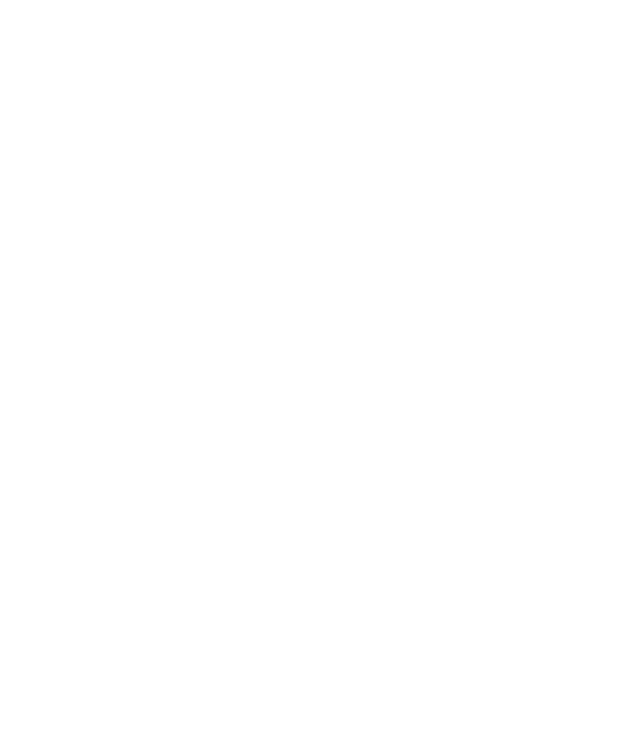
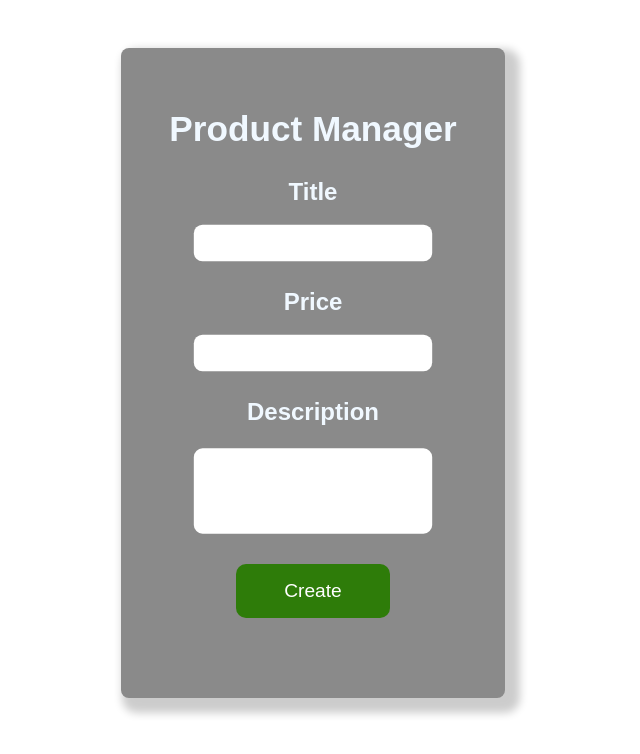
Before and after one commit to JoacoMaurtua/fullstack-manager, a React (Create React App) app in the folder client/: page / in a window 1280 px wide. Shown: the top 754 px of the page, without its empty margins (327-967 px from the left). Built offline with nearby package versions, Linux system fonts and the light colour scheme.

Commit message:
form structure and styles complete

```diff
--- a/client/src/components/Form/Form.css
+++ b/client/src/components/Form/Form.css
@@ -2,7 +2,13 @@
   font-family:Arial, Helvetica, sans-serif;
   overflow: hidden;
   background-color: rgb(138, 138, 138);
-  padding-bottom: 10rem;
+  padding-bottom: 5rem;
+  width: 30%;
+  margin: 0 auto;
+  margin-top: 3rem;
+  padding-top: 2rem;
+  border-radius: 8px;
+  box-shadow: 8px 8px 8px 7px rgba(0, 0, 0, 0.2);
 }
 
 .form-container h2{
@@ -26,18 +32,42 @@
 
 .form-container form input{
   margin-bottom: 1.5rem;
-  height: 2rem;
+  height: 2.5rem;
   width: 16rem;
   outline: none;
   border: none;
   border-radius: 10px;
   font-size: 1.2rem;
   padding-left: 1rem;
-  transform: scale(87);
+  transform: scale(0.87);
+  transition: all .4s ease-in-out;
 }
 
-
+.form-container form input:hover{
+  transform: scale(0.90);
+  box-shadow: 10px 10px rgb(94, 93, 93);
+}
 
 .form-container form .textArea{
   height: 6rem;
+  transition: all .4s ease-in-out;
 }
+
+.form-container form button{
+  outline: none;
+  border: none;
+  background-color: rgb(46, 124, 9);
+  color: white;
+  padding: 1rem 3rem;
+  font-size: 1.2rem;
+  border-radius: 10px;
+  cursor: pointer;
+  transition: all .4s ease-in-out;
+}
+
+.form-container form button:hover{
+  background-color: rgb(85, 197, 20);
+  transform: translateY(3px);
+  box-shadow: 10px 10px rgb(94, 93, 93);
+
+}
```
